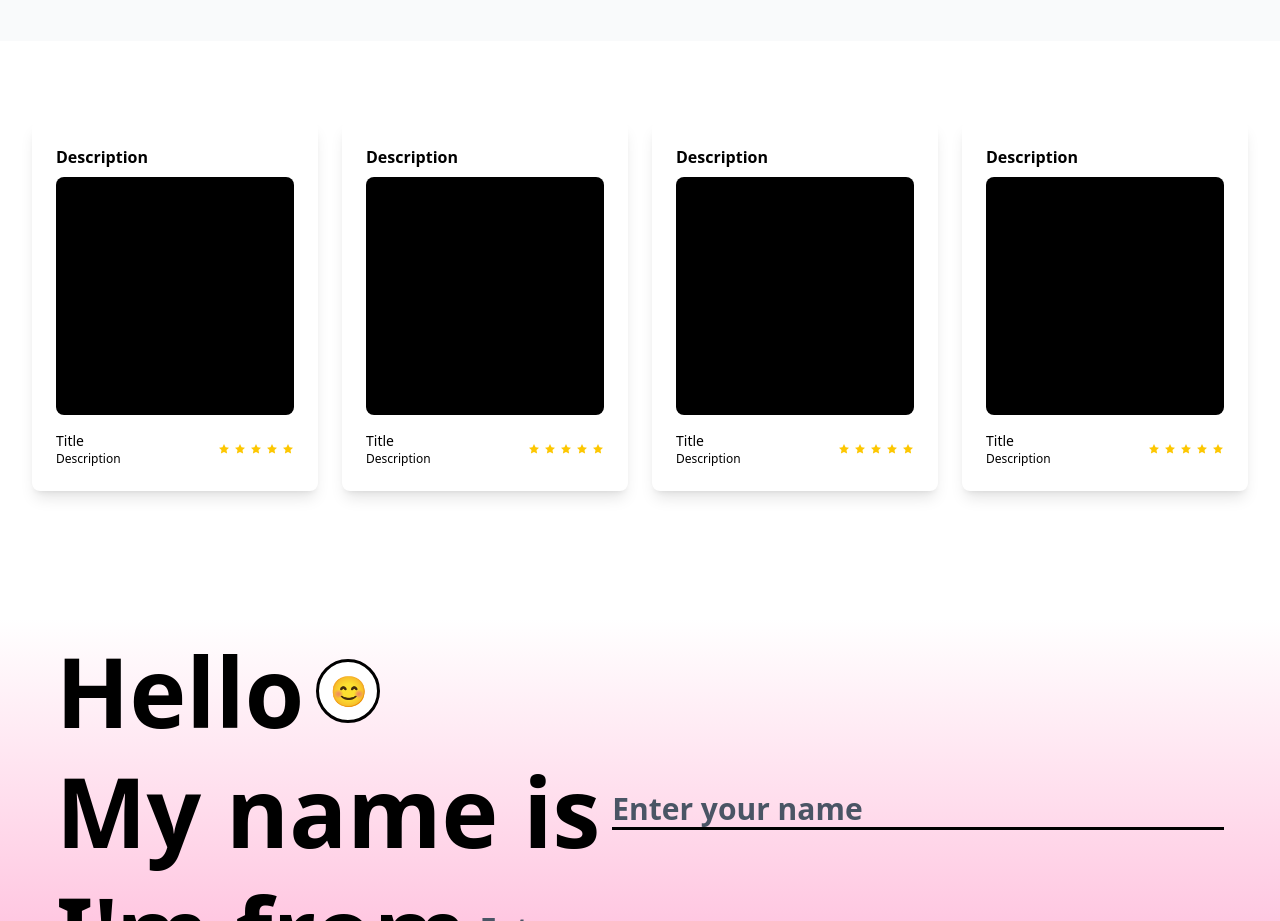
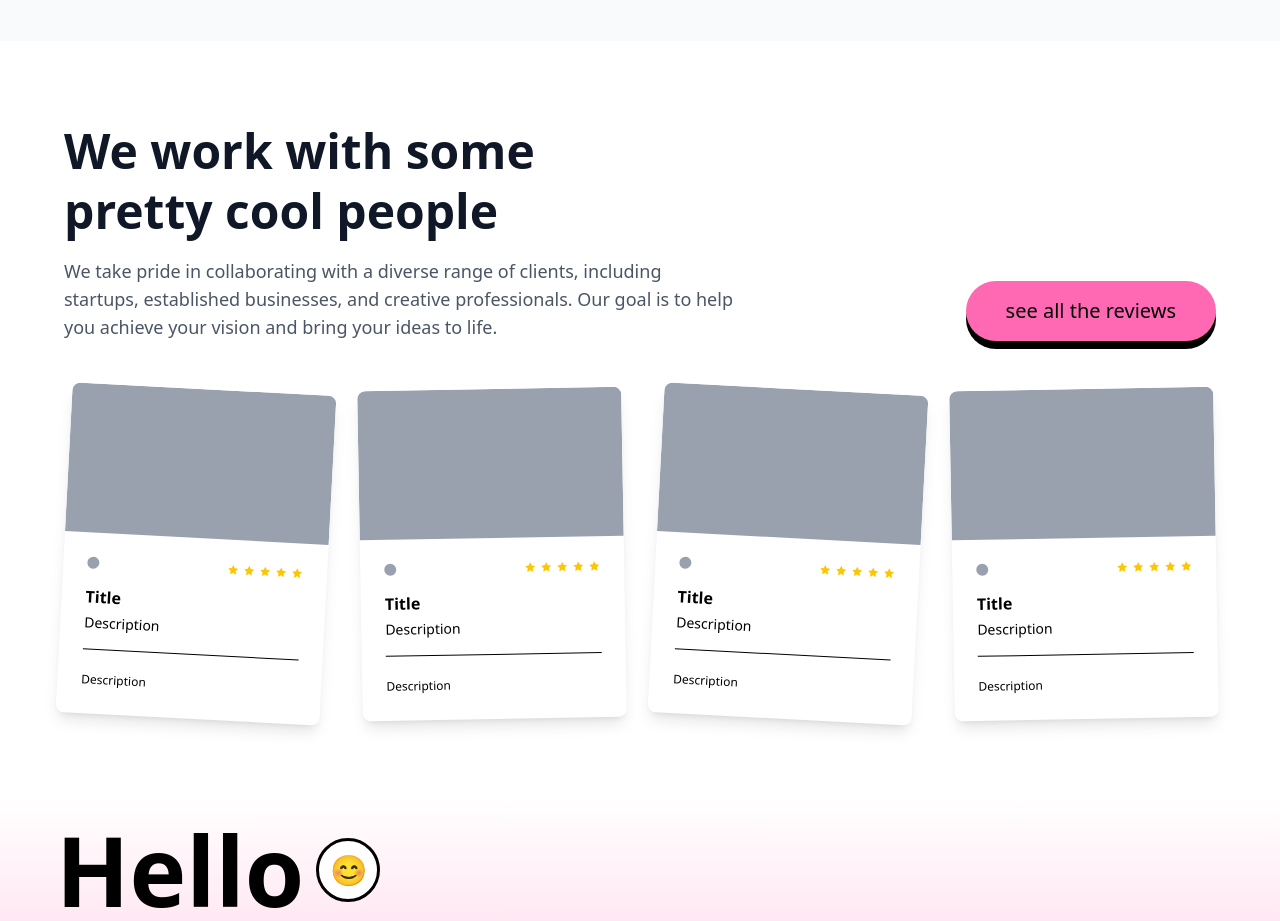
Before and after one commit to arnab-git-404/aam-panna-creations, a Next.js app: page / in a window 1280 px wide. Shown: the part 2440-3361 px from the top of the page. Built offline with nearby package versions, Linux system fonts and the light colour scheme.

Commit message:
Update Testimonials_TEMP.tsx

```diff
--- a/components/Home/Testimonials_TEMP.tsx
+++ b/components/Home/Testimonials_TEMP.tsx
@@ -1,38 +1,85 @@
-
-
-
-
-import React from 'react';
+import React from "react";
 
 const Testimonials = () => {
+  const portfolioItems = [
+    { id: 1, title: "Title", description: "Description" },
+    { id: 2, title: "Title", description: "Description" },
+    { id: 3, title: "Title", description: "Description" },
+    { id: 4, title: "Title", description: "Description" },
+  ];
+
   return (
     <section className="py-20">
-      <div className="max-w-7xl mx-auto px-4 sm:px-6 lg:px-8">
-          <div className="grid grid-cols-1 md:grid-cols-4 gap-6 mb-12">
-            {[...Array(4)].map((_, i) => (
-              <div key={i} className="bg-white rounded-lg shadow-lg p-6 card-hover">
-                <h3 className="font-bold mb-2">Description</h3>
+      <div className=" mx-auto px-4 md:px-8 lg:px-16  ">
+        <div className="flex flex-col lg:flex-row lg:items-end lg:justify-between mb-12">
+          {/* Left side - Heading and description */}
+          <div className="lg:max-w-2xl">
+            <h2 className="font-bold text-4xl md:text-4xl lg:text-5xl text-gray-900 leading-tight mb-6 lg:mb-4">
+              We work with some <br /> pretty cool people
+            </h2>
 
-                <div className="aspect-square bg-black rounded-lg mb-4"></div>
-                <div className="flex items-center justify-between">
-                  <div>
-                    <p className="text-sm font-medium">Title</p>
-                    <p className="text-xs text-muted-foreground">Description</p>
-                  </div>
+            <p className="text-lg text-gray-600 mb-8 lg:mb-0">
+              We take pride in collaborating with a diverse range of clients,
+              including startups, established businesses, and creative
+              professionals. Our goal is to help you achieve your vision and
+              bring your ideas to life.
+            </p>
+          </div>
+
+          {/* Right side - Button */}
+          <div className="flex justify-center lg:justify-end lg:flex-shrink-0">
+            <button
+              className="hover:cursor-pointer relative px-6 md:px-10 py-3 md:py-4 rounded-full bg-[#FF69B4] text-black font-medium text-lg md:text-xl
+        shadow-[0px_8px_0px_rgba(0,0,0,1)] transition-transform duration-200 hover:translate-x-1 hover:translate-y-1 hover:shadow-[0px_6px_0px_rgba(0,0,0,1)]"
+            >
+              see all the reviews
+            </button>
+          </div>
+        </div>
+
+        <div className="grid grid-cols-1 md:grid-cols-2 lg:grid-cols-4 gap-8">
+          {portfolioItems.map((item, index) => (
+            <div
+              key={item.id}
+              className="bg-white rounded-lg shadow-lg overflow-hidden card-hover transform rotate-1 hover:rotate-0 transition-transform duration-300"
+              style={{
+                transform: `rotate(${(index % 2 === 0 ? 1 : -1) * 2}deg)`,
+                animationDelay: `${index * 0.1}s`,
+              }}
+            >
+              <div className="aspect-video bg-gray-400"></div>
+              <div className="p-6">
+                <div className="flex items-center justify-between mb-4">
+                  <div className="w-3 h-3 rounded-full bg-gray-400"></div>
                   <div className="flex space-x-1">
                     {[...Array(5)].map((_, j) => (
-                      <svg key={j} className="w-3 h-3 text-yellow-400" fill="currentColor" viewBox="0 0 24 24">
-                        <path d="M12 2l3.09 6.26L22 9.27l-5 4.87 1.18 6.88L12 17.77l-6.18 3.25L7 14.14 2 9.27l6.91-1.01L12 2z"/>
+                      <svg
+                        key={j}
+                        className="w-3 h-3 text-yellow-400"
+                        fill="currentColor"
+                        viewBox="0 0 24 24"
+                      >
+                        <path d="M12 2l3.09 6.26L22 9.27l-5 4.87 1.18 6.88L12 17.77l-6.18 3.25L7 14.14 2 9.27l6.91-1.01L12 2z" />
                       </svg>
                     ))}
                   </div>
                 </div>
+                <h3 className="font-bold mb-1">{item.title}</h3>
+                <p className="text-sm text-muted-foreground">
+                  {item.description}
+                </p>
+                <div className="mt-4 pt-4 border-t border-border">
+                  <span className="text-xs text-muted-foreground">
+                    Description
+                  </span>
+                </div>
               </div>
-            ))}
-          </div>
+            </div>
+          ))}
         </div>
-      </section>
 
+      </div>
+    </section>
   );
 };
 
```
